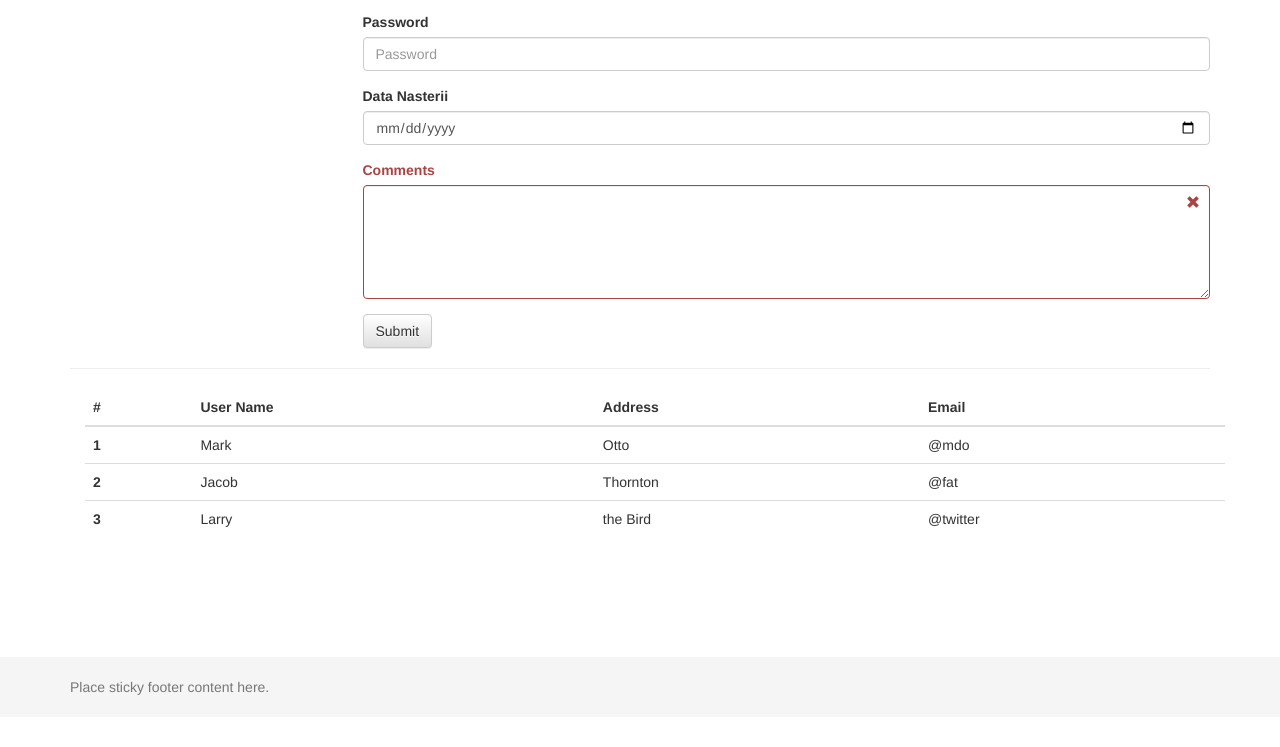
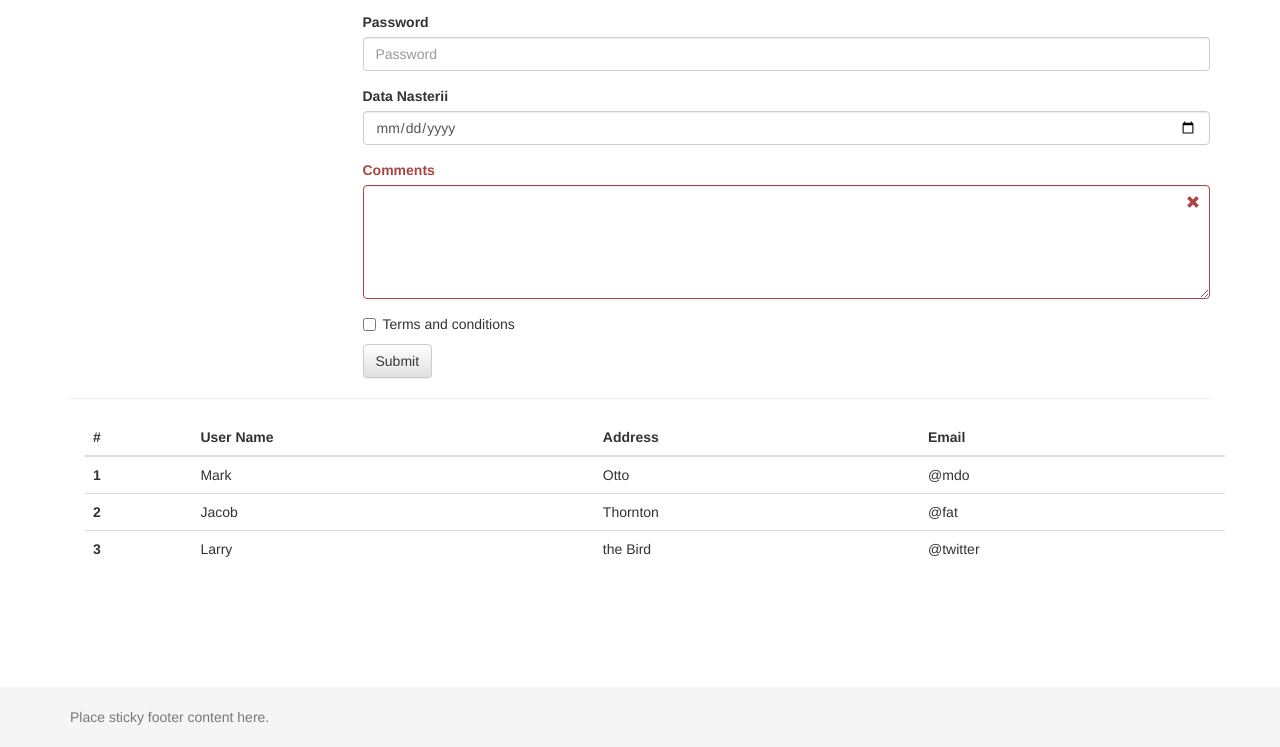
Before and after one commit to AntoninaSandu/First-bootstrap, a plain HTML site: page bootstrap.html in a window 1280 px wide. Shown: the part 671-1418 px from the top of the page. Before the commit the page ends 1388 px from the top, so only its background shows below. Drawn offline with nearby package versions, Linux system fonts and the light colour scheme; a script that the page names is missing.

Commit message:
commit 2

```diff
--- a/bootstrap.html
+++ b/bootstrap.html
@@ -107,7 +107,11 @@
                         <span class="glyphicon glyphicon-remove form-control-feedback" aria-hidden="true"></span>
                         <span id="inputError2Status" class="sr-only">(error)</span>
                     </div>
-
+                    <div class="checkbox">
+                        <label for="terms">
+                            <input id="terms" type="checkbox"> Terms and conditions
+                        </label>
+                    </div>
                     <button type="submit" class="btn btn-default">Submit</button>
                 </form>
             </div>
```
